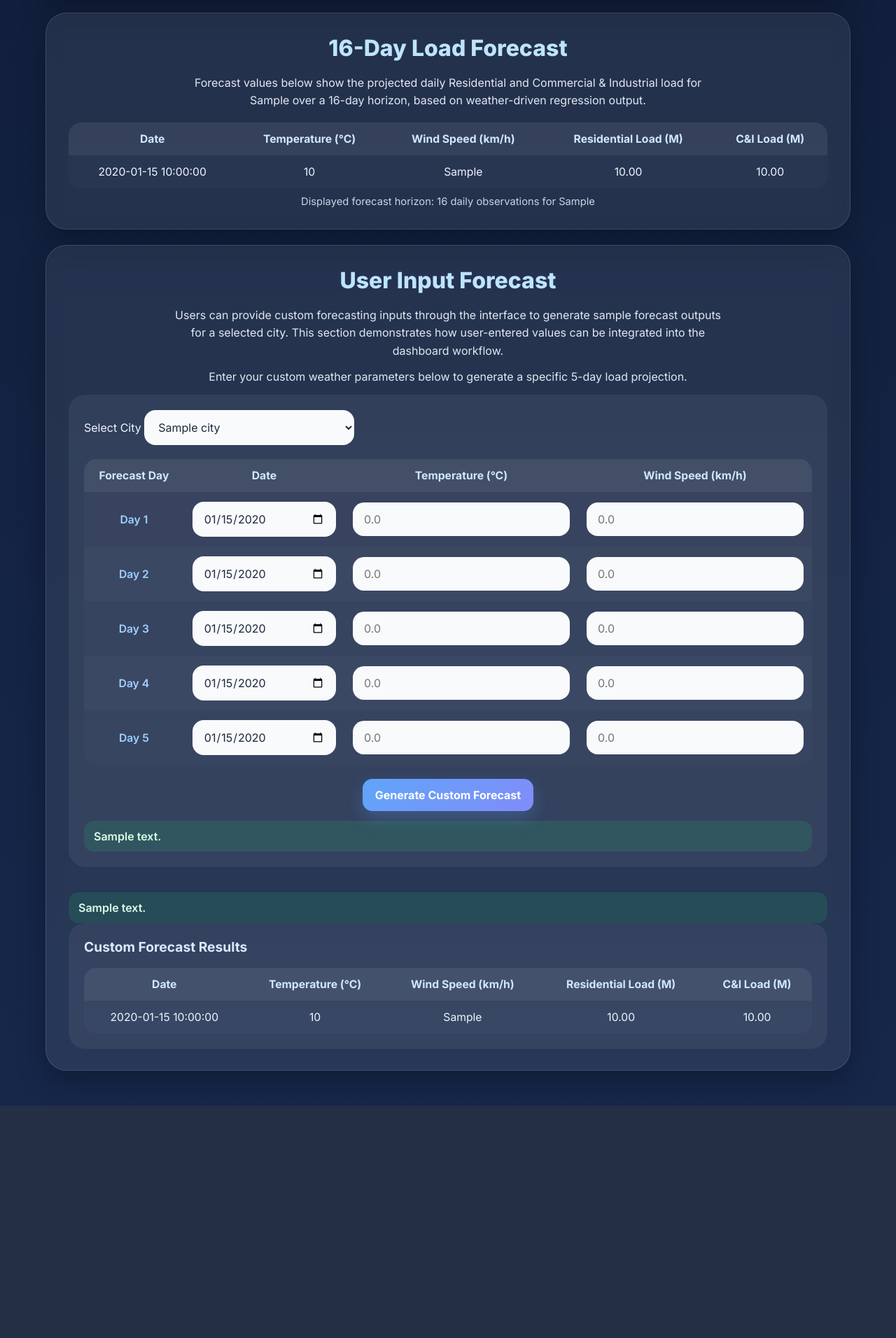
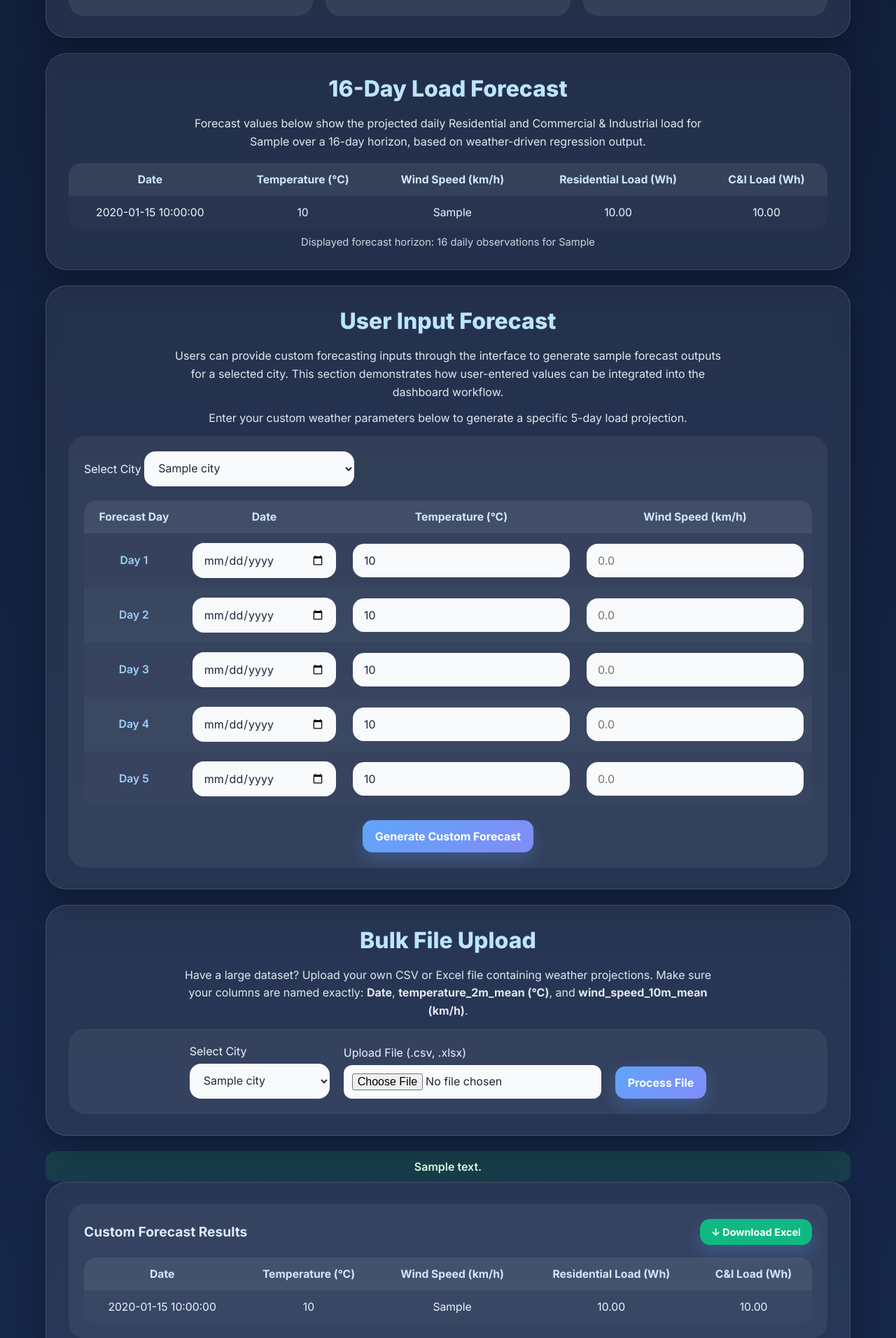
Before and after one commit to Hasnainr17/bv05-forecast, a Flask app: template templates/index.html in a window 1280 px wide. Shown: the part 1091-3003 px from the top of the page at 70% size. Before the commit the page ends 2671 px from the top, so only its background shows below. Run offline with Flask 3, Linux system fonts and the light colour scheme; the template is opened without the code that fills it: most values are stand-ins (such as "Sample title", 1, 10 or a date in 2020); parts of the project's set-up code (start-up, migrations or seed data) failed here and were passed over.

Commit message:
Added user inputs data, donwlaod, and upload files

```diff
--- a/application.py
+++ b/application.py
@@ -1,9 +1,13 @@
-from flask import Flask, render_template, request
+from flask import Flask, render_template, request, session, send_from_directory
 import uuid
 from datetime import datetime, timedelta
 import os
 import pandas as pd
 from datetime import datetime, timedelta
+from pathlib import Path
+from werkzeug.utils import secure_filename
+
+# Import the custom forecasting modules
 from user_load_forecast import run_user_forecast
 from load_forecast_json_and_csv_upgraded import (
     train_models_from_historical_csv,
@@ -13,26 +17,43 @@ from load_forecast_json_and_csv_upgraded import (
     LOCATIONS
 )
 
+# Initialize the flask app
 app = Flask(__name__)
+
+# Important for ensuring each user has thier own secure data
+# and no data leaks into other users
+app.secret_key = 'BV_05'
+
+BASE_DIR = Path(__file__).resolve().parent
 
 CITIES = ["Toronto", "Ottawa", "Hamilton", "London", "Mississauga", "Brampton"]
 
 
 def build_weather(city, load_data):
-    # Use the actual data from the modul (Coming from Forecasted Output Folder)
+
+    # Use the actual data from the module (Coming from "Forecasted Output" Folder)
     if load_data:
         current = load_data[0]
         # print(f"Debug: Available keys are: {load_data[0].keys()}")
+
+        # Get the actual weather data
+        raw_temp = current.get("temperature", "N/A")
+        raw_wind = current.get("wind_speed", "N/A")
+
         return {
             "city": city,
             "date": current.get("date", datetime.now().strftime("%Y-%m-%d")),
-            "temperature": current.get("temperature", "N/A"),
-            "wind_speed": current.get("wind_speed", "N/A"),
+            "temperature": raw_temp,
+            "wind_speed": raw_wind,
             # May need to implement this if critical to website
-            "humidity": current.get("humidity", "N/A"),
+            # "humidity": current.get("humidity", "N/A"),
             "condition": "Data-Driven",
-            "feels_like": round(current.get("temperature", 0) * 0.9, 1)
+            # May need to implement this if critical to website
+            # "feels_like": round(current.get("temperature", 0) * 0.9, 1)
+
         }
+
+    # Default values if error in obtaining actual values
     return {
         "city": city,
         "date": datetime.now().strftime("%Y-%m-%d"),
@@ -67,8 +88,13 @@ def build_load_forecast(city):
         print(f"Error running real forecast for {city}: {e}")
         return []
 
+# Handles both the loading of the page (GET) and submitting forms (POST)
 @app.route("/", methods=["GET", "POST"])
 def home():
+
+    # print(f"\nDebug: User request: {request.method}")
+
+    # Grab the chosen city from the URL. Default is Toronto
     city = request.args.get("city", "Toronto")
     if city not in CITIES:
         city = "Toronto"
@@ -84,7 +110,7 @@ def home():
     # Pass the data into build_weather
     weather_data = build_weather(city, load_data)
 
-    # Handle the actual data
+    # Handle the actual data, to display next day data and 16-days data
     if load_data and len(load_data) >= 2:
         latest_load = load_data[0]
         next_day = load_data[1]
@@ -100,47 +126,131 @@ def home():
         if "date" not in weather_data:
             weather_data["date"] = "No Data"
 
+    # Look inside the user's session (cookie).
+    # If they have old 5-day inputs, load them.
+    # If not, give them blank boxes with today's dates.
+    # Ensures that the user also can save time when necessary when inputting data
+    default_dates = [(datetime.today() + timedelta(days=i)).strftime("%Y-%m-%d") for i in range(5)]
+    user_submitted_data = session.get('user_data', [{"date": d, "temp": "", "wind": ""} for d in default_dates])
+
+    # This is for the user pressing a button on the website
+    # Triggered when the user clicks a button
     if request.method == "POST":
         selected_city = request.form.get("user_city", city)
+
+        # Determines whether the user is uploading their own data file
+        # Or they manually entering data into website
+        form_type = request.form.get("form_type")
+
+        target_filename = None
+
+        # print(f"Debug: Form submitted. City: {selected_city} | Form Type: {form_type}")
+
         try:
-            temp_list = []
-            wind_list = []
-            date_list = []
+            # Option 1: Manual input of data (5 days)
+            if form_type == "manual_input":
 
-            # Grab the data from the website from user
-            for i in range(5):
-                d = request.form.get(f"date_{i}")
-                t = request.form.get(f"temp_{i}")
-                w = request.form.get(f"wind_{i}")
+                # print("Debug: Entering Manual Input Path...")
 
-                date_list.append(d)
-                temp_list.append(float(t))
-                wind_list.append(float(w))
+                temp_list, wind_list, date_list, new_data = [], [], [], []
 
-            unique_filename = f"user_input_formatted_from_website.csv"
+                # Loop 5 times to extract the 5 rows of data from HTML
+                for i in range(5):
+                    d = request.form.get(f"date_{i}")
+                    t = request.form.get(f"temp_{i}")
+                    w = request.form.get(f"wind_{i}")
 
-            # Create the data frame
-            df_input = pd.DataFrame({
-                "Date": date_list,
-                "temperature_2m_mean (°C)": temp_list,
-                "wind_speed_10m_mean (km/h)": wind_list
-            })
+                    new_data.append({"date": d, "temp": t, "wind": w})
+                    date_list.append(d)
+                    temp_list.append(float(t) if t else 0.0)
+                    wind_list.append(float(w) if w else 0.0)
 
-            # Run load forecast with user data
-            df_input.to_csv(unique_filename, index=False)
-            output_excel_path = run_user_forecast(unique_filename, selected_city)
+                # Update the browser's memory so the numbers stay in the boxes
+                # Helps save time for the user if there are errors,
+                # then they just need to change the incorrect inputs
+                session['user_data'] = new_data
+                user_submitted_data = new_data
+
+                # Create a unique ID and absolute path
+                # so users don't overwrite each other data
+                # if multiple users using website
+                unique_id = uuid.uuid4().hex
+                target_filename = str(BASE_DIR / f"user_input_{unique_id}.xlsx")
+
+                df_input = pd.DataFrame({
+                    "Date": date_list,
+                    "temperature_2m_mean (°C)": temp_list,
+                    "wind_speed_10m_mean (km/h)": wind_list
+                })
+
+                # print(f"Debug: Created DataFrame with shape: {df_input.shape}")
+
+                df_input.to_excel(target_filename, index=False)
+                # print(f"Debug: Saved manual input to: {target_filename}")
+
+
+            # Option 2: User uploads their own file
+            elif form_type == "file_upload":
+
+                # print("Debug: Entering File Upload Path...")
+
+                # Grab the file from the request
+                uploaded_file = request.files.get("upload_file")
+                # print(f"Debug: Received file: {uploaded_file.filename}")
+
+                # Check to see did they actually attach a file?
+                if not uploaded_file or uploaded_file.filename == '':
+                    raise ValueError("No file was selected for upload.")
+
+                # Assign a uinque ID so users don't overwrite each other
+                # Ensure CSV/EXCEL
+                safe_name = secure_filename(uploaded_file.filename)
+                ext = safe_name.rsplit('.', 1)[1].lower() if '.' in safe_name else 'csv'
+
+                # Ensure CSV/EXCEL file that is uploaded
+                if ext not in ['csv', 'xlsx', 'xls']:
+                    raise ValueError("Only CSV or Excel files are allowed.")
+
+                unique_id = uuid.uuid4().hex
+                target_filename = str(BASE_DIR / f"uploaded_{unique_id}.{ext}")
+
+                # Save the uploaded file temporarily to the server
+                uploaded_file.save(target_filename)
+
+                # Any erros in the input data is caught by the script
+                # And outputted to the website automatically
+
+            # Both options create the user forecasting results
+            # Downloadable file
+            output_excel_path = run_user_forecast(target_filename, selected_city)
+            # print(f"Debug: Module returned output path: {output_excel_path}")
 
             df_out = pd.read_excel(output_excel_path)
+            # print(f"Debug: Successfully read forecast output. Shape: {df_out.shape}")
+
             user_output = df_out.to_dict(orient='records')
-            user_message = f"Success! 5-day forecast generated for {selected_city}."
 
-            # Remove the user file
-            if os.path.exists(unique_filename):
-                os.remove(unique_filename)
+            # Save the file for the user to download
+            download_dir = BASE_DIR / "Forecasted Output"
+            download_dir.mkdir(parents=True, exist_ok=True)
+            download_path = download_dir / f"{selected_city}_user_forecast.xlsx"
+            df_out.to_excel(download_path, index=False)
+            #  print(f"Debug: Final output saved for download at: {download_path}")
 
+            user_message = f"Success! Forecast generated for {selected_city}."
 
         except Exception as e:
             user_message = f"Error: {e}"
+
+        finally:
+            # Clean up the temporary files before accumulating.
+            if target_filename and os.path.exists(target_filename):
+                os.remove(target_filename)
+
+    if user_output:
+        print(f"Debug: user_output has {len(user_output)} rows.")
+    else:
+        print(f"Debug: user_output has 0 rows.")
 
     return render_template(
         "index.html",
@@ -152,9 +262,22 @@ def home():
         next_day=next_day,
         user_output=user_output,
         user_message=user_message,
+        user_submitted_data=user_submitted_data,
         input_dates=input_dates,
     )
 
+# Download option for user
+@app.route('/download/<filename>')
+def download_file(filename):
+    # print(f"\nDebug: User requested download: {filename}")
+
+    # Ensure the directory exists
+    directory = BASE_DIR / "Forecasted Output"
+
+    # "as_attachment=True" option forces the browser to download the file
+    # instead of trying to open it in a tab
+    # print(f"Debug: Fetching from directory: {directory}")
+    return send_from_directory(directory, filename, as_attachment=True)
 
 if __name__ == "__main__":
     app.run(debug=True)
--- a/templates/index.html
+++ b/templates/index.html
@@ -220,6 +220,7 @@
          gap: 12px;
          flex-wrap: wrap;
          margin-top: 8px;
+         justify-content: center;
          }
          .btn-secondary {
          background: rgba(255,255,255,0.1);
@@ -233,6 +234,7 @@
          background: rgba(34, 197, 94, 0.15);
          color: #dcfce7;
          font-weight: 600;
+         text-align: center;
          }
          .small-note {
          font-size: 0.92rem;
@@ -289,11 +291,11 @@
                <div class="weather-sub">{{ weather_data.city }}</div>
                <div class="weather-temp">{{ weather_data.temperature }}°C</div>
                <!-- <div class="weather-sub">Feels like {{ weather_data.feels_like }}°C</div> -->
-               <!-- <div class="weather-details">
-                  {{ weather_data.date }} • {{ weather_data.humidity }}% humidity • {{ weather_data.wind_speed }} km/h wind
+               <div class="weather-details">
+                  {{ weather_data.wind_speed }} km/h wind speed
                   <br>
                   {{ weather_data.condition }}
-               </div> -->
+               </div>
             </div>
          </div>
          <div class="card">
@@ -310,12 +312,12 @@
                </div>
                <div class="mini-box">
                   <div class="mini-label">Residential Load</div>
-                  <div class="mini-value">{{ "%.2f"|format(next_day.forecast_residential_load) }}M</div>
+                  <div class="mini-value">{{ "%.2f"|format(next_day.forecast_residential_load) }}Wh</div>
                   <div class="mini-caption">Projected residential demand</div>
                </div>
                <div class="mini-box">
                   <div class="mini-label">C&amp;I Load</div>
-                  <div class="mini-value">{{ "%.2f"|format(next_day.forecast_ci_load) }}M</div>
+                  <div class="mini-value">{{ "%.2f"|format(next_day.forecast_ci_load) }}Wh</div>
                   <div class="mini-caption">Projected commercial &amp; industrial demand</div>
                </div>
             </div>
@@ -332,8 +334,8 @@
                      <th>Date</th>
                      <th>Temperature (°C)</th>
                      <th>Wind Speed (km/h)</th>
-                     <th>Residential Load (M)</th>
-                     <th>C&amp;I Load (M)</th>
+                     <th>Residential Load (Wh)</th>
+                     <th>C&amp;I Load (Wh)</th>
                   </tr>
                </thead>
                <tbody>
@@ -352,6 +354,7 @@
                Displayed forecast horizon: 16 daily observations for {{ selected_city }}
             </div>
          </div>
+
          <div class="card">
             <h2>User Input Forecast</h2>
             <p class="section-text">
@@ -365,6 +368,7 @@
             <div class="user-panel">
                <div class="form-box">
                   <form method="POST">
+                     <input type="hidden" name="form_type" value="manual_input">
                      <div class="form-group" style="margin-bottom: 20px;">
                         <label>Select City</label>
                         <select name="user_city" style="max-width: 300px;">
@@ -387,13 +391,19 @@
                            <tr>
                               <td style="color: #9fd0ff; font-weight: 600;">Day {{ i + 1 }}</td>
                               <td>
-                                 <input type="date" name="date_{{ i }}" value="{{ input_dates[i] }}" class="clean-input" required>
+                                 <input type="date" name="date_{{ i }}"
+                                    value="{{ user_submitted_data[i].date }}"
+                                    class="clean-input" required>
                               </td>
                               <td>
-                                 <input type="number" name="temp_{{ i }}" step="0.1" placeholder="0.0" class="clean-input" required>
+                                 <input type="number" name="temp_{{ i }}" step="0.1"
+                                    value="{{ user_submitted_data[i].temp }}"
+                                    placeholder="0.0" class="clean-input" required>
                               </td>
                               <td>
-                                 <input type="number" name="wind_{{ i }}" step="0.1" placeholder="0.0" class="clean-input" required>
+                                 <input type="number" name="wind_{{ i }}" step="0.1"
+                                    value="{{ user_submitted_data[i].wind }}"
+                                    placeholder="0.0" class="clean-input" required>
                               </td>
                            </tr>
                            {% endfor %}
@@ -403,25 +413,61 @@
                         <button type="submit" class="btn">Generate Custom Forecast</button>
                      </div>
                   </form>
-                  {% if user_message %}
-                  <div class="message">{{ user_message }}</div>
-                  {% endif %}
                </div>
-               {% if user_message %}
-               <div class="message">{{ user_message }}</div>
-               {% endif %}
             </div>
-            {% if user_output %}
+         </div>
+
+         <div class="card">
+            <h2>Bulk File Upload</h2>
+            <p class="section-text">
+               Have a large dataset? Upload your own CSV or Excel file containing weather projections.
+               Make sure your columns are named exactly: <b>Date</b>, <b>temperature_2m_mean (°C)</b>, and <b>wind_speed_10m_mean (km/h)</b>.
+            </p>
+            <div class="user-panel">
+               <div class="form-box">
+                  <form method="POST" enctype="multipart/form-data" style="display: flex; gap: 20px; align-items: flex-end; flex-wrap: wrap; justify-content: center;">
+                     <input type="hidden" name="form_type" value="file_upload">
+
+                     <div class="form-group" style="margin-bottom: 0;">
+                        <label style="display: block; margin-bottom: 8px;">Select City</label>
+                        <select name="user_city" style="width: 200px;">
+                           {% for city in cities %}
+                           <option value="{{ city }}" {% if city == selected_city %}selected{% endif %}>{{ city }}</option>
+                           {% endfor %}
+                        </select>
+                     </div>
+                     <div class="form-group" style="margin-bottom: 0;">
+                        <label style="display: block; margin-bottom: 8px;">Upload File (.csv, .xlsx)</label>
+                        <input type="file" name="upload_file" accept=".csv, .xlsx, .xls" style="background: #f8fafc; padding: 12px; border-radius: 12px; width: 100%;" required>
+                     </div>
+                     <button type="submit" class="btn" style="height: 46px;">Process File</button>
+                  </form>
+               </div>
+            </div>
+         </div>
+
+         {% if user_message %}
+         <div class="message">{{ user_message }}</div>
+         {% endif %}
+
+         {% if user_output %}
+         <div class="card">
             <div class="output-box">
-               <h3>Custom Forecast Results</h3>
+               <div style="display: flex; justify-content: space-between; align-items: center; margin-bottom: 15px;">
+                  <h3 style="margin: 0;">Custom Forecast Results</h3>
+                  <a href="{{ url_for('download_file', filename=selected_city + '_user_forecast.xlsx') }}"
+                     class="btn" style="text-decoration: none; padding: 10px 16px; font-size: 0.9rem; background: #10b981;">
+                  &darr; Download Excel
+                  </a>
+               </div>
                <table>
                   <thead>
                      <tr>
                         <th>Date</th>
                         <th>Temperature (°C)</th>
                         <th>Wind Speed (km/h)</th>
-                        <th>Residential Load (M)</th>
-                        <th>C&amp;I Load (M)</th>
+                        <th>Residential Load (Wh)</th>
+                        <th>C&amp;I Load (Wh)</th>
                      </tr>
                   </thead>
                   <tbody>
@@ -437,11 +483,8 @@
                   </tbody>
                </table>
             </div>
-            {% endif %}
          </div>
-      </div>
-      </div>
-      </div>
+         {% endif %}
       </div>
    </body>
 </html>
```
Also changed, not shown: load_forecast_json_and_csv_upgraded.py (+17 -0 lines), 3 other files.
